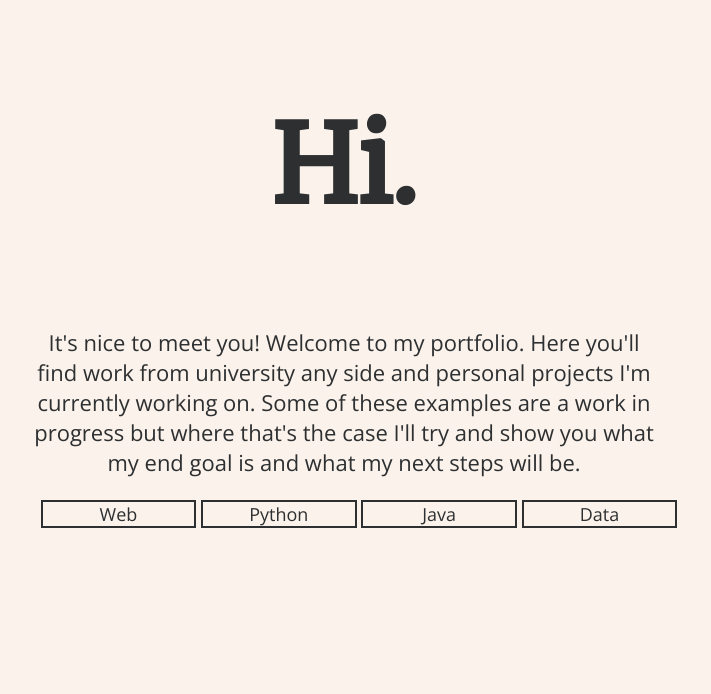
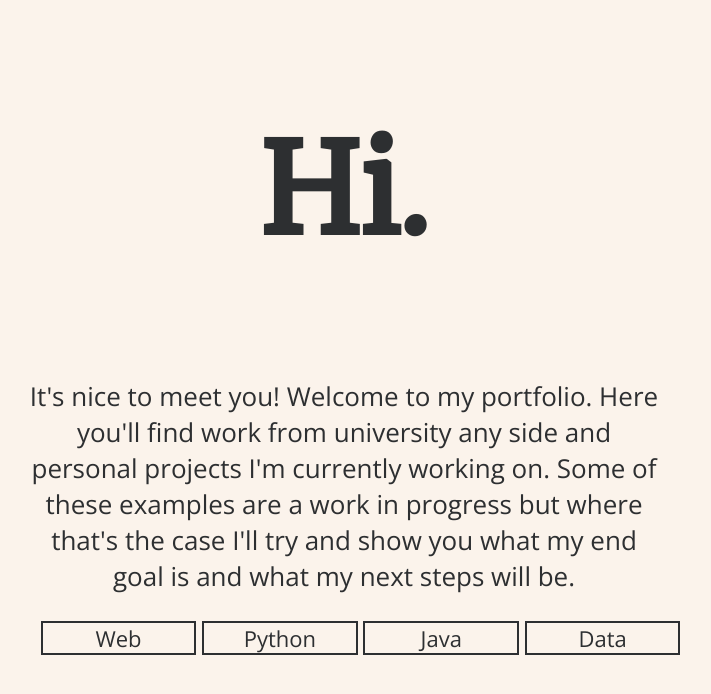
Before and after one commit to Isabella366/Isabella366.github.io, a plain HTML site: page index.html in a window 1280 px wide. Shown: the whole page, without its empty margins (296-1007 px from the left). Drawn offline with nearby package versions, Linux system fonts and the light colour scheme.

Commit message:
updating font size

```diff
--- a/style.css
+++ b/style.css
@@ -61,7 +61,7 @@ body{
 /*Styling the intro area*/
 h1{
 	font-family: 'Merriweather', serif;
-	font-size: 108px;
+	font-size: 125px;
 	color: #2d2f31;
 	text-align: center;
 
@@ -69,7 +69,7 @@ h1{
 
 p{
 	font-family: 'Open Sans', sans-serif;
-	font-size: 22px;
+	font-size: 26px;
 	color: #2d2f31;
 	text-align: center;
 	width: 50%;
@@ -90,7 +90,7 @@ nav{
 nav ul{
 	list-style-type: none;
 	font-family: 'Open Sans', sans-serif;
-	font-size: 18px;
+	font-size: 22px;
 	color: #2d2f31;
 	padding: 0;
 	width: 100%;
```
